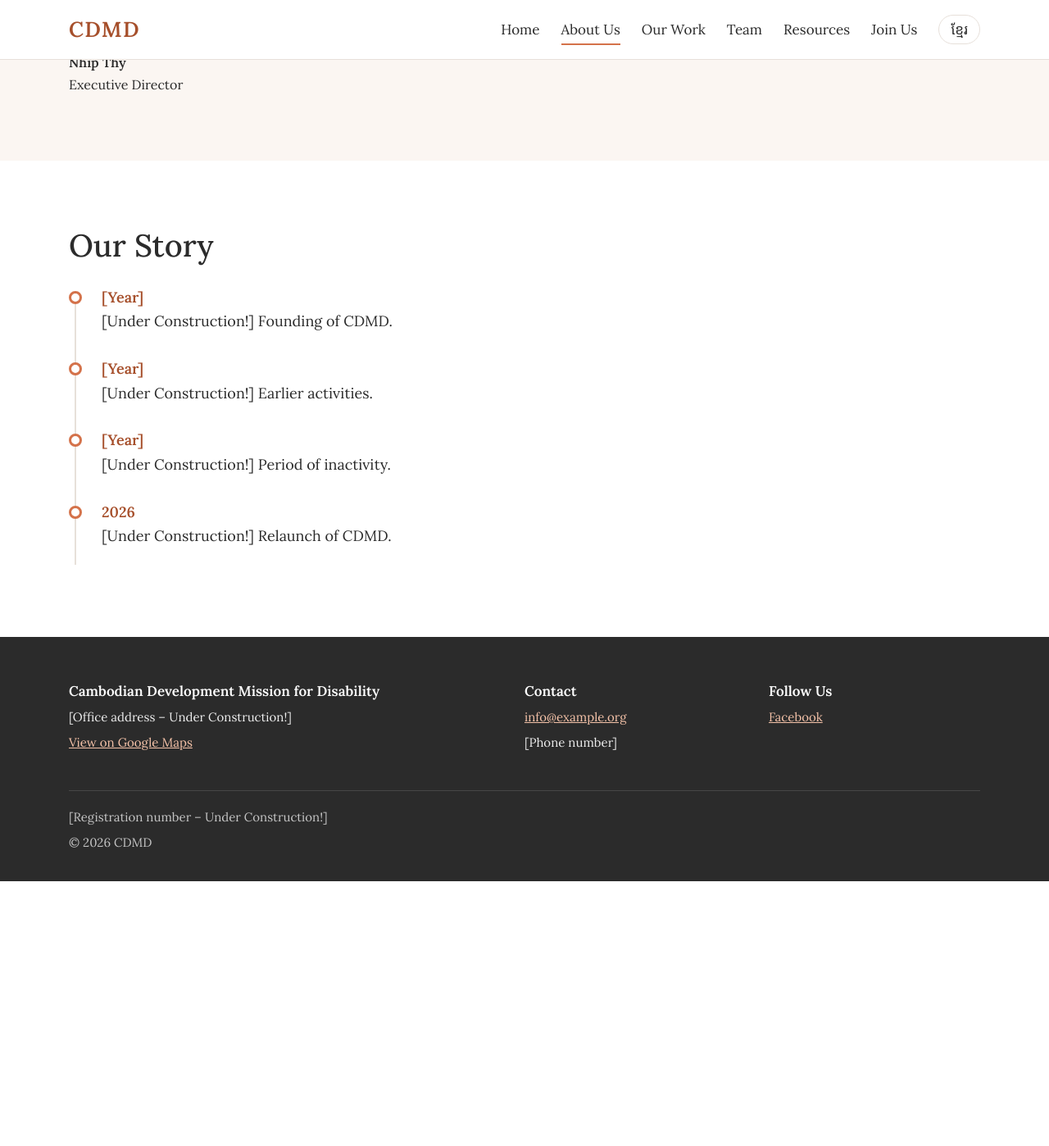
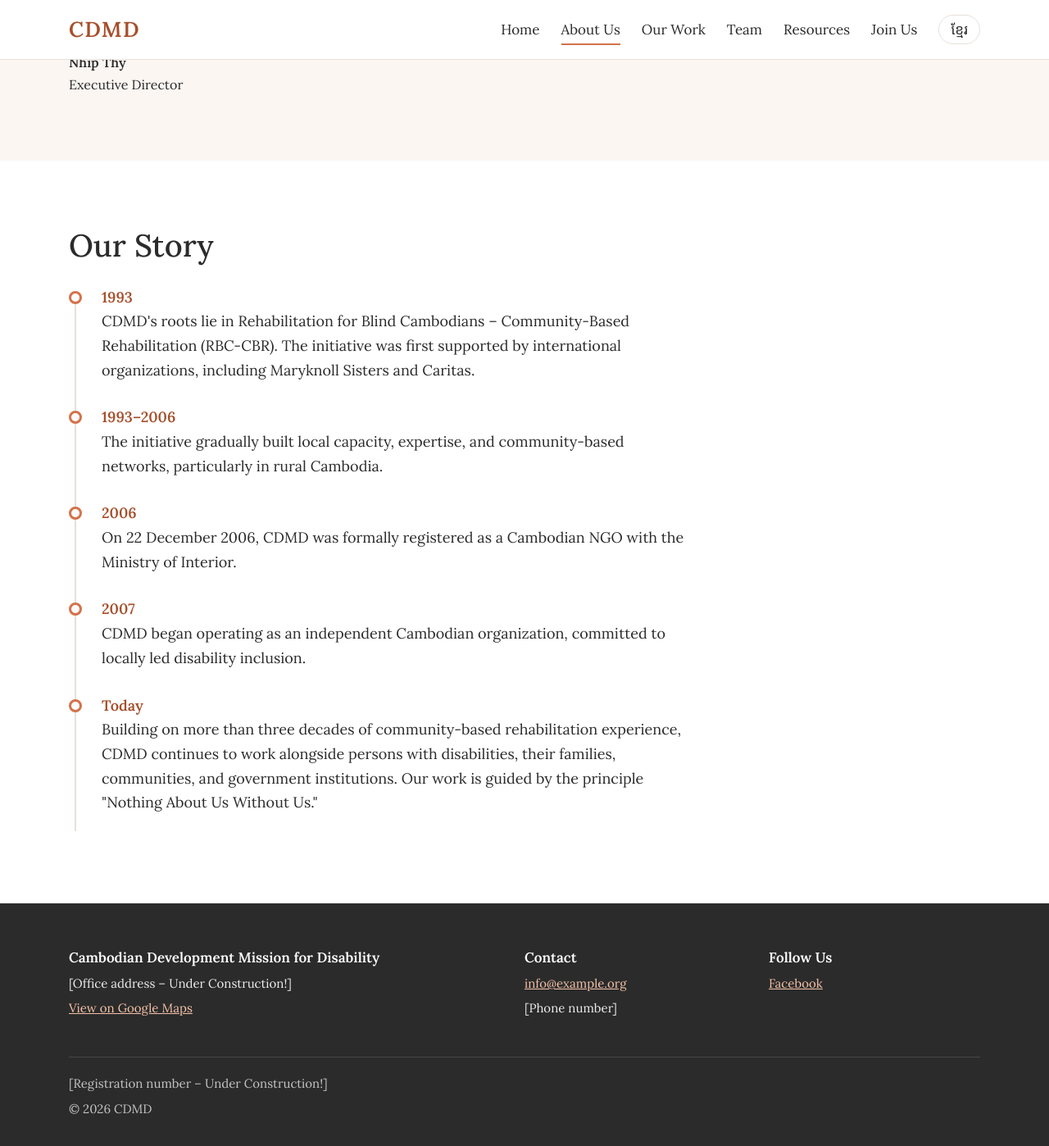
Before and after one commit to cdmd-cambodia/cdmd-cambodia.github.io, a Jekyll site: the page built from en/about.html, in a window 1280 px wide and 1400 px high, scrolled down 1051 px. Shown: the whole window at 82% size. Built offline with Jekyll 4.4.1, drawn with Linux system fonts in a browser that asks for light colours; before the commit the page ends 2126 px from its top, so only the background shows below that.

Commit message:
Revise story section with historical context
Updated the story section with historical details about CDMD's foundation and development.

```diff
--- a/_data/en.yml
+++ b/_data/en.yml
@@ -136,14 +136,16 @@ about:
     Thank you for your interest and support.
   story_title: "Our Story"
   story:
-    - year: "[Year]"
-      text: "[Under Construction!] Founding of CDMD."
-    - year: "[Year]"
-      text: "[Under Construction!] Earlier activities."
-    - year: "[Year]"
-      text: "[Under Construction!] Period of inactivity."
-    - year: "2026"
-      text: "[Under Construction!] Relaunch of CDMD."
+    - year: "1993"
+      text: "CDMD's roots lie in Rehabilitation for Blind Cambodians – Community-Based Rehabilitation (RBC-CBR). The initiative was first supported by international organizations, including Maryknoll Sisters and Caritas."
+    - year: "1993–2006"
+      text: "The initiative gradually built local capacity, expertise, and community-based networks, particularly in rural Cambodia."
+    - year: "2006"
+      text: "On 22 December 2006, CDMD was formally registered as a Cambodian NGO with the Ministry of Interior."
+    - year: "2007"
+      text: "CDMD began operating as an independent Cambodian organization, committed to locally led disability inclusion."
+    - year: "Today"
+      text: "Building on more than three decades of community-based rehabilitation experience, CDMD continues to work alongside persons with disabilities, their families, communities, and government institutions. Our work is guided by the principle \"Nothing About Us Without Us.\""
 
 # ---------------- OUR WORK ----------------
 # The four themes also appear as cards on the Home page.
```
